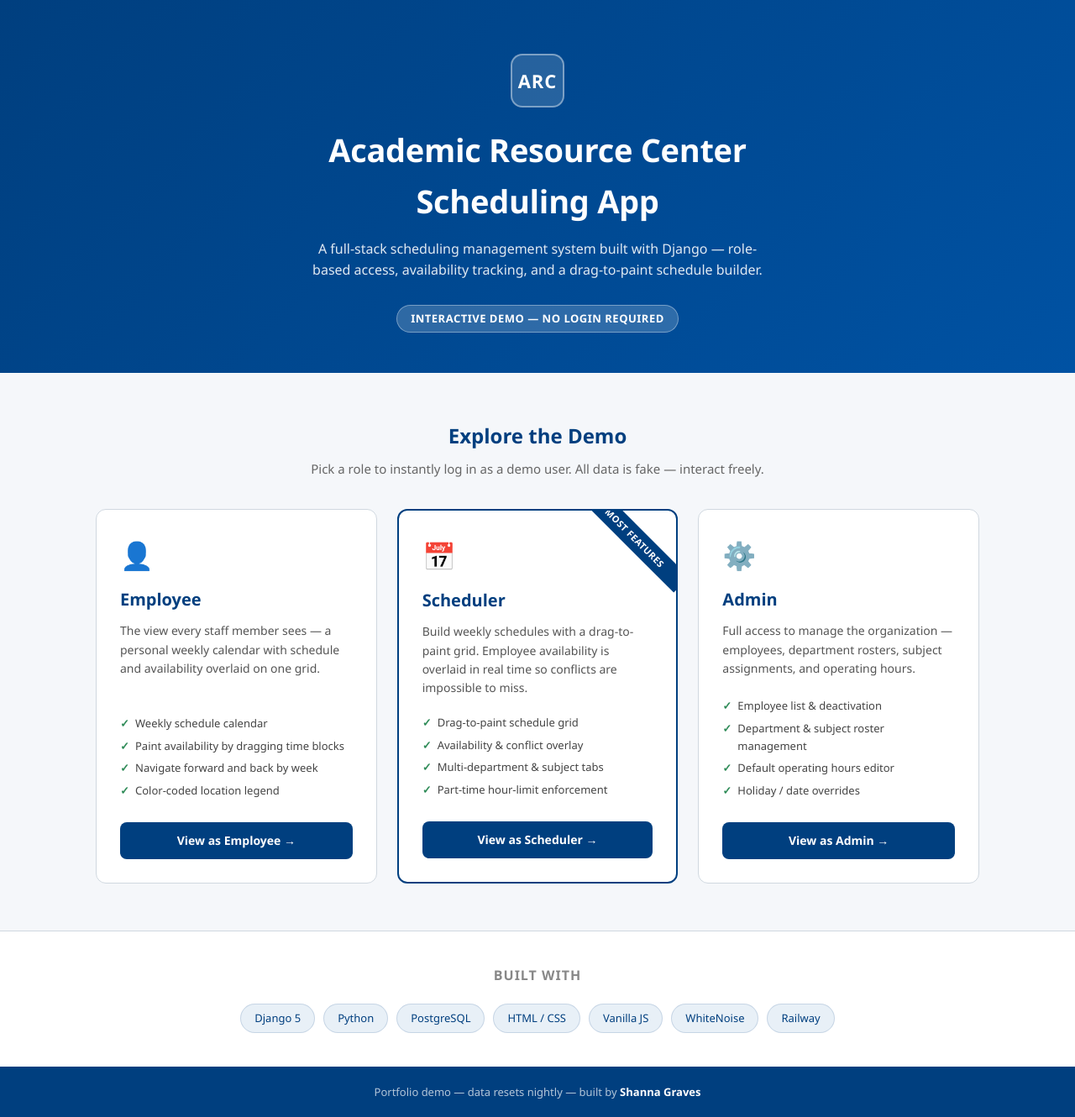
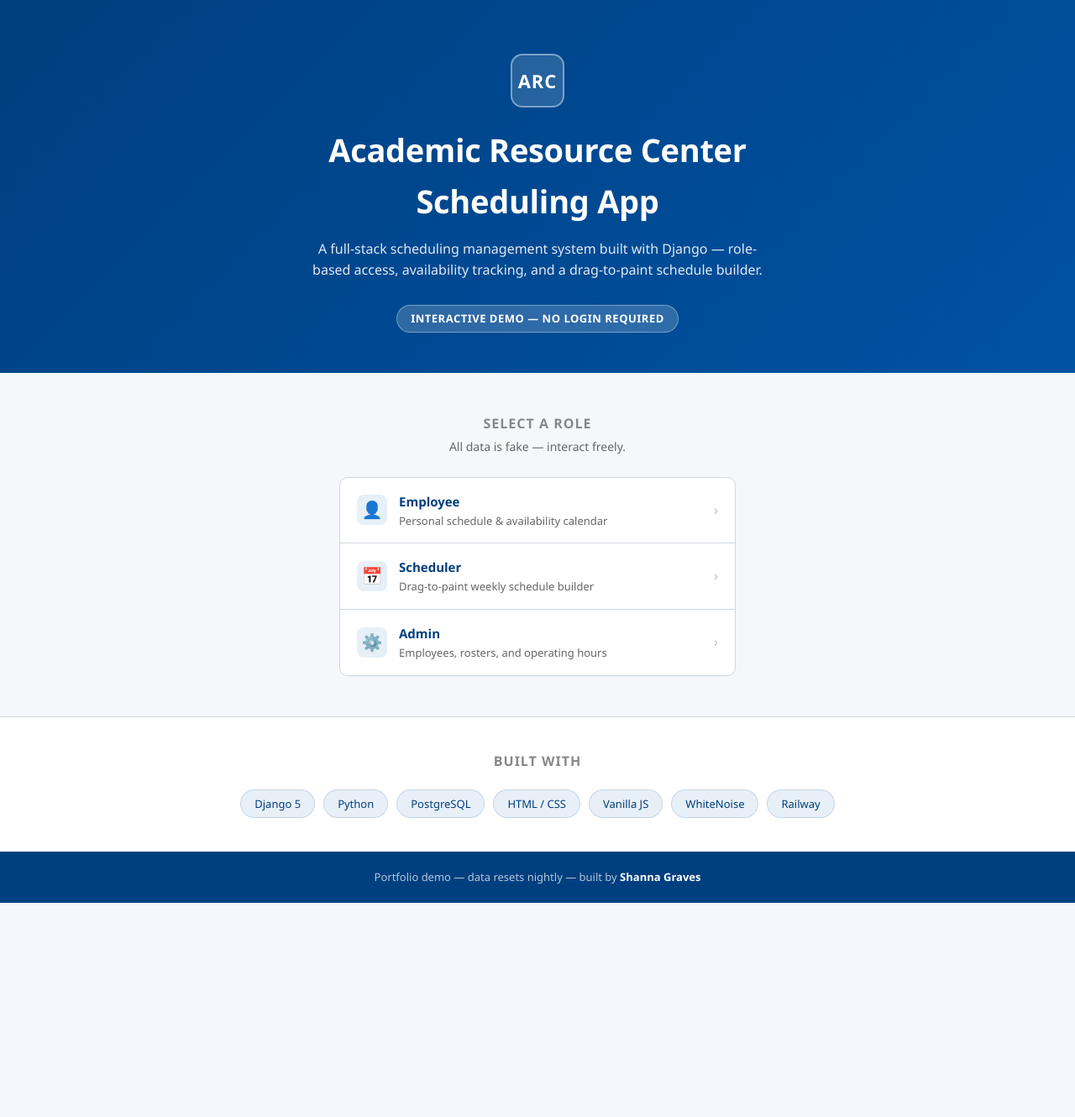
Before and after one commit to GravesSoftwareDev/ARC---Scheduling-App, a Django app: page /demo/ in a window 1280 px wide. Shown: the whole page at 84% size. After the commit the page ends 1075 px from the top, so only its background shows below. Run offline with Django 5.2, Linux system fonts and the light colour scheme.

Commit message:
fixed host issue

```diff
--- a/scheduling_app/demo/templates/demo/landing.html
+++ b/scheduling_app/demo/templates/demo/landing.html
@@ -77,134 +77,90 @@
             text-transform: uppercase;
         }
 
-        /* ── Role cards ────────────────────────────────────────── */
+        /* ── Role menu ─────────────────────────────────────────── */
         .roles-section {
-            padding: 56px 24px;
-            max-width: 1100px;
+            padding: 48px 24px;
+            max-width: 520px;
             margin: 0 auto;
             width: 100%;
         }
 
         .roles-section > h2 {
-            font-size: 24px;
-            font-weight: 700;
+            font-size: 16px;
+            font-weight: 600;
+            color: #888;
+            text-transform: uppercase;
+            letter-spacing: 1px;
+            margin-bottom: 4px;
             text-align: center;
-            color: var(--blue);
-            margin-bottom: 8px;
         }
 
         .roles-section > p {
             text-align: center;
             color: #666;
-            margin-bottom: 36px;
-            font-size: 15px;
+            margin-bottom: 24px;
+            font-size: 14px;
         }
 
-        .cards {
-            display: grid;
-            grid-template-columns: repeat(auto-fit, minmax(290px, 1fr));
-            gap: 24px;
-        }
-
-        .card {
+        .role-menu {
             background: var(--white);
             border: 1px solid var(--gray-border);
-            border-radius: 12px;
-            padding: 28px;
-            text-decoration: none;
-            color: var(--text);
-            display: flex;
-            flex-direction: column;
-            transition: transform 0.18s ease, box-shadow 0.18s ease, border-color 0.18s ease;
-            position: relative;
+            border-radius: 10px;
             overflow: hidden;
         }
 
-        .card:hover {
-            transform: translateY(-4px);
-            box-shadow: 0 10px 30px rgba(0,63,127,0.12);
-            border-color: var(--blue-light);
+        .role-menu a {
+            display: flex;
+            align-items: center;
+            gap: 14px;
+            padding: 16px 20px;
+            text-decoration: none;
+            color: var(--text);
+            border-bottom: 1px solid var(--gray-border);
+            transition: background 0.12s ease;
+        }
+
+        .role-menu a:last-child {
+            border-bottom: none;
+        }
+
+        .role-menu a:hover {
+            background: var(--blue-pale);
             text-decoration: none;
             color: var(--text);
         }
 
-        .card.featured {
-            border-color: var(--blue);
-            border-width: 2px;
+        .role-icon {
+            font-size: 20px;
+            width: 36px;
+            height: 36px;
+            display: flex;
+            align-items: center;
+            justify-content: center;
+            background: var(--blue-pale);
+            border-radius: 8px;
+            flex-shrink: 0;
         }
 
-        .card.featured::before {
-            content: "Most Features";
-            position: absolute;
-            top: 14px;
-            right: -24px;
-            background: var(--blue);
-            color: white;
-            font-size: 11px;
-            font-weight: 700;
-            text-transform: uppercase;
-            letter-spacing: 0.5px;
-            padding: 4px 32px;
-            transform: rotate(45deg) translateX(8px);
-        }
-
-        .card-icon {
-            font-size: 32px;
-            margin-bottom: 12px;
-        }
-
-        .card h3 {
-            font-size: 20px;
-            font-weight: 700;
-            color: var(--blue);
-            margin-bottom: 10px;
-        }
-
-        .card > p {
-            font-size: 14px;
-            color: #555;
-            margin-bottom: 16px;
+        .role-info {
             flex: 1;
         }
 
-        .feature-list {
-            list-style: none;
-            margin-bottom: 24px;
+        .role-name {
+            font-size: 15px;
+            font-weight: 600;
+            color: var(--blue);
         }
 
-        .feature-list li {
+        .role-desc {
             font-size: 13px;
-            color: #444;
-            padding: 3px 0 3px 18px;
-            position: relative;
+            color: #666;
+            margin-top: 1px;
         }
 
-        .feature-list li::before {
-            content: "✓";
-            position: absolute;
-            left: 0;
-            color: var(--green);
-            font-weight: 700;
-        }
-
-        .card-btn {
-            display: block;
-            text-align: center;
-            background: var(--blue);
-            color: var(--white);
-            border-radius: 8px;
-            padding: 11px 20px;
-            font-size: 14px;
-            font-weight: 600;
-            transition: background 0.15s ease;
-        }
-
-        .card:hover .card-btn {
-            background: var(--blue-light);
-        }
-
-        .card.featured .card-btn {
-            background: var(--blue);
+        .role-arrow {
+            color: #bbb;
+            font-size: 16px;
         }
 
         /* ── Tech stack ────────────────────────────────────────── */
@@ -266,48 +222,36 @@
     </div>
 
     <div class="roles-section">
-        <h2>Explore the Demo</h2>
-        <p>Pick a role to instantly log in as a demo user. All data is fake — interact freely.</p>
+        <h2>Select a Role</h2>
+        <p>All data is fake — interact freely.</p>
 
-        <div class="cards">
+        <div class="role-menu">
 
-            <a href="{% url 'demo:set_role' 'employee' %}" class="card">
-                <div class="card-icon">👤</div>
-                <h3>Employee</h3>
-                <p>The view every staff member sees — a personal weekly calendar with schedule and availability overlaid on one grid.</p>
-                <ul class="feature-list">
-                    <li>Weekly schedule calendar</li>
-                    <li>Paint availability by dragging time blocks</li>
-                    <li>Navigate forward and back by week</li>
-                    <li>Color-coded location legend</li>
-                </ul>
-                <span class="card-btn">View as Employee →</span>
+            <a href="{% url 'demo:set_role' 'employee' %}">
+                <div class="role-icon">👤</div>
+                <div class="role-info">
+                    <div class="role-name">Employee</div>
+                    <div class="role-desc">Personal schedule &amp; availability calendar</div>
+                </div>
+                <span class="role-arrow">›</span>
             </a>
 
-            <a href="{% url 'demo:set_role' 'scheduler' %}" class="card featured">
-                <div class="card-icon">📅</div>
-                <h3>Scheduler</h3>
-                <p>Build weekly schedules with a drag-to-paint grid. Employee availability is overlaid in real time so conflicts are impossible to miss.</p>
-                <ul class="feature-list">
-                    <li>Drag-to-paint schedule grid</li>
-                    <li>Availability &amp; conflict overlay</li>
-                    <li>Multi-department &amp; subject tabs</li>
-                    <li>Part-time hour-limit enforcement</li>
-                </ul>
-                <span class="card-btn">View as Scheduler →</span>
+            <a href="{% url 'demo:set_role' 'scheduler' %}">
+                <div class="role-icon">📅</div>
+                <div class="role-info">
+                    <div class="role-name">Scheduler</div>
+                    <div class="role-desc">Drag-to-paint weekly schedule builder</div>
+                </div>
+                <span class="role-arrow">›</span>
             </a>
 
-            <a href="{% url 'demo:set_role' 'admin' %}" class="card">
-                <div class="card-icon">⚙️</div>
-                <h3>Admin</h3>
-                <p>Full access to manage the organization — employees, department rosters, subject assignments, and operating hours.</p>
-                <ul class="feature-list">
-                    <li>Employee list &amp; deactivation</li>
-                    <li>Department &amp; subject roster management</li>
-                    <li>Default operating hours editor</li>
-                    <li>Holiday / date overrides</li>
-                </ul>
-                <span class="card-btn">View as Admin →</span>
+            <a href="{% url 'demo:set_role' 'admin' %}">
+                <div class="role-icon">⚙️</div>
+                <div class="role-info">
+                    <div class="role-name">Admin</div>
+                    <div class="role-desc">Employees, rosters, and operating hours</div>
+                </div>
+                <span class="role-arrow">›</span>
             </a>
 
         </div>
--- a/scheduling_app/scheduling_app/settings.py
+++ b/scheduling_app/scheduling_app/settings.py
@@ -21,7 +21,7 @@ for _var in ('RAILWAY_PUBLIC_DOMAIN', 'RAILWAY_PRIVATE_DOMAIN'):
     _domain = os.environ.get(_var)
     if _domain:
         _allowed.append(_domain)
-_allowed.extend(['healthcheck.railway.app', 'arc.gravessoftware.dev'])
+_allowed.extend(['healthcheck.railway.app', 'arc.gravessoftware.dev', 'arc-demo.gravessoftware.dev'])
 ALLOWED_HOSTS = _allowed
 
 INSTALLED_APPS = [
```
